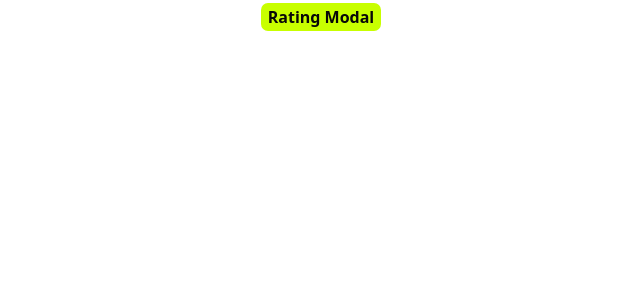
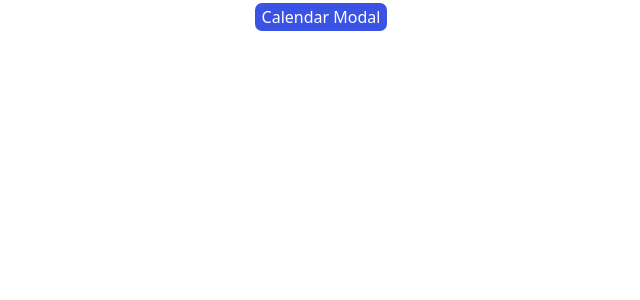
Before and after one commit to Zaibi727/Collection-of-Designs, a React (Create React App) app: page / in a window 1280 px wide. Shown: the top 300 px of the page, without its empty margins (319-959 px from the left). Built offline with nearby package versions, Linux system fonts and the light colour scheme.

Commit message:
Update parent.js

```diff
--- a/src/components/parent.js
+++ b/src/components/parent.js
@@ -77,8 +77,8 @@ import './dropDown.css';
 //import ModalContainer  from './Modal/ModalContainer';
 //import ModalBootstrap from './ModalBootstrap/ModalBootstrap';
 //import ProfileContainer from './ProflieCards/ProfileContainer';
-import  RatingModalContainer from './RatingModal/RatingModalContainer';
-
+//import  RatingModalContainer from './RatingModal/RatingModalContainer';
+import CalendarModalContainer from './CalendarModal/CalendarModalContainer';
 
 class Parent extends Component {
 
@@ -87,7 +87,7 @@ class Parent extends Component {
 
         return (
             <div>
-                     <RatingModalContainer />
+                  <CalendarModalContainer/>
            </div>
          );
     }
```
